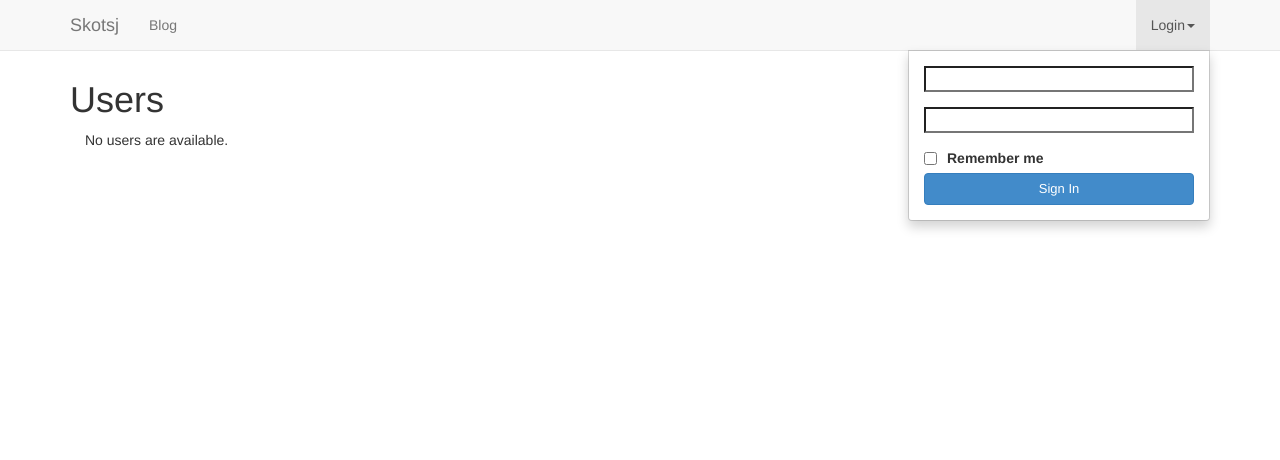
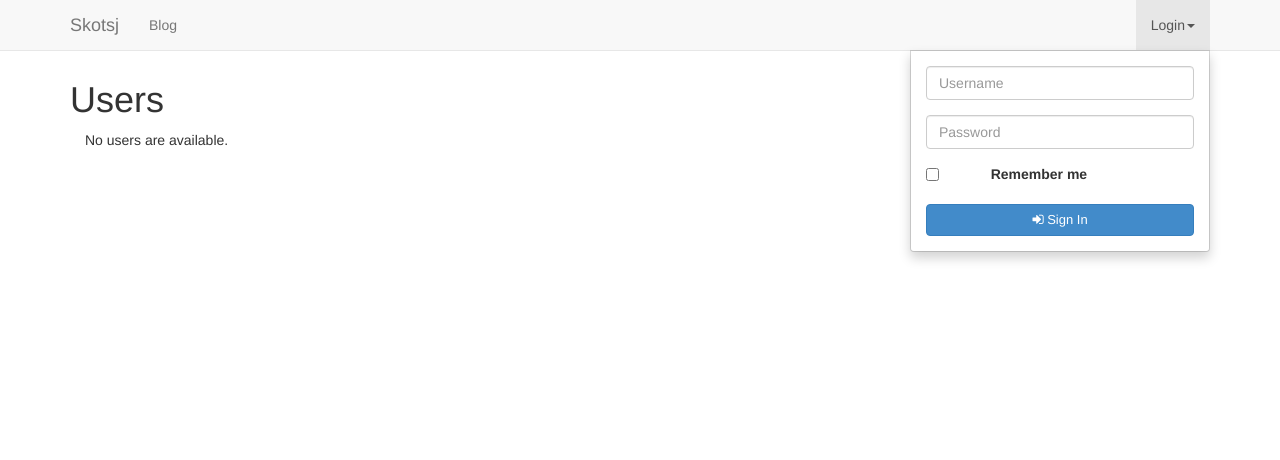
Before and after one commit to skotsjedal/net, a Django app: template templates/user/index.html in a window 1280 px wide, after a click on "Login". Shown: the top 460 px of the page. Run offline with Django 3.2, Linux system fonts and the light colour scheme; the template is opened without the code that fills it, so the values that code supplies are empty; parts of the project's set-up code (start-up, migrations or seed data) failed here and were passed over.

Commit message:
improved login navbar

```diff
--- a/templates/navbar.html
+++ b/templates/navbar.html
@@ -12,28 +12,44 @@
                 <li class="dropdown">
                 <a href="#" class="dropdown-toggle" data-toggle="dropdown">User<b class="caret"></b></a>
                     <ul class="dropdown-menu">
-                        <li><a href="{% url "userdetail" pk=user.id %}">User Profile</a></li>
-                        <li><a href="{% url "logout" %}">Logout</a></li>
+                        <li><a href="{% url "userdetail" pk=user.id %}"><i class="fa fa-user"></i> User Profile</a></li>
+                        <li><a href="{% url "logout" %}"><i class="fa fa-sign-out"></i> Logout</a></li>
+                        {% if user.is_admin %}
+                            <li class="divider"></li>
+                            <li class="dropdown-header">Admin</li>
+                            <li><a href="{% url 'users' %}"><i class="fa fa-list"></i> View Users</a></li>
+                        {% endif %}
                     </ul>
                 </li>
             {% else %}
                 <li class="dropdown">
                     <a href="#" class="dropdown-toggle" data-toggle="dropdown">Login<b class="caret"></b></a>
 
-                    <div class="dropdown-menu" style="padding: 15px;">
-                        <form action="{% url "login" %}" method="post" accept-charset="UTF-8">
+                    <div class="dropdown-menu" style="padding: 15px; width: 300px;">
+                        <form action="{% url "login" %}" method="post" accept-charset="UTF-8" class="form-horizontal" role="form">
+
                             {% csrf_token %}
-                            <input style="margin-bottom: 15px;" type="text" name="username"
-                                   size="30"/>
-                            <input style="margin-bottom: 15px;" type="password" name="password"
-                                   size="30"/>
-                            <input style="float: left; margin-right: 10px;" type="checkbox"
-                                   name="remember" value="1"/>
-                            <label class="string optional" for="remember"> Remember me</label>
+                            <div class="form-group">
+                                <div class="col-md-12">
+                                    <input type="text" class="form-control" name="username" placeholder="Username"/>
+                                </div>
+                            </div>
 
-                            <input class="btn btn-primary"
-                                   style="clear: left; width: 100%; height: 32px; font-size: 13px;" type="submit"
-                                   name="commit" value="Sign In"/>
+                            <div class="form-group">
+                                <div class="col-md-12">
+                                    <input class="form-control" type="password" name="password" placeholder="Password"/>
+                                </div>
+                            </div>
+
+                            <div class="form-group">
+                                <div class="col-md-2">
+                                    <input type="checkbox" name="remember" value="1"/>
+                                </div>
+                                <div class="col-md-10">
+                                    <label class="col-md-9 string optional" for="remember"> Remember me</label>
+                                </div>
+                            </div>
+                            <button class="btn btn-primary" style="clear: left; width: 100%; height: 32px; font-size: 13px;" type="submit"><i class="fa fa-sign-in"></i> Sign In</button>
                         </form>
                     </div>
                 </li>
--- a/templates/user/index.html
+++ b/templates/user/index.html
@@ -6,7 +6,7 @@
 
     <div class="col-md-8">
         {% if users %}
-    <table  class="table table-striped">
+            <table class="table table-striped">
                 <tr>
                     <th>#</th>
                     <th>Name</th>
```
Lines whose indentation alone changed are shown as unchanged.
